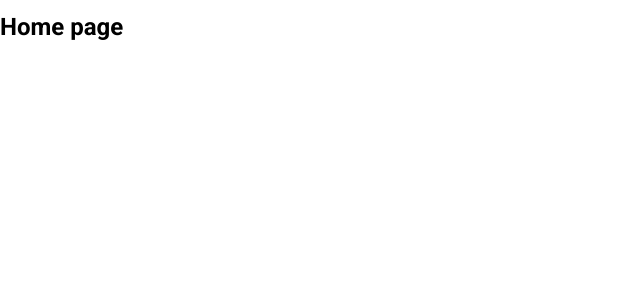
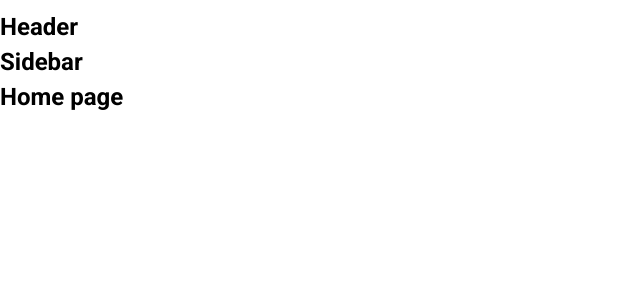
Before and after one commit to krlinh/tiktok-ui, a React (Create React App) app: page / in a window 1280 px wide. Shown: the top 300 px of the page, without its empty margins (0-640 px from the left). Built offline with nearby package versions, Linux system fonts and the light colour scheme.

Commit message:
c5 - Cấu hình Router/Layout cho dự án

```diff
--- a/src/App.js
+++ b/src/App.js
@@ -1,13 +1,31 @@
 import { BrowserRouter as Router, Routes, Route } from 'react-router-dom';
 import { publicRoutes } from '~/routes/index';
+import { DefaultLayout } from '~/components/Layouts';
+import { Fragment } from 'react';
 function App() {
     return (
         <Router>
             <div className="App">
                 <Routes>
                     {publicRoutes.map((route, index) => {
+                        let Layout = DefaultLayout;
+                        if (route.layout) {
+                            Layout = route.layout;
+                        } else if (route.layout === null) {
+                            Layout = Fragment;
+                        }
                         const Page = route.component;
-                        return <Route key={index} path={route.path} element={<Page />} />;
+                        return (
+                            <Route
+                                key={index}
+                                path={route.path}
+                                element={
+                                    <Layout>
+                                        <Page />
+                                    </Layout>
+                                }
+                            />
+                        );
                     })}
                 </Routes>
             </div>
--- /dev/null
+++ b/src/components/Layouts/DefaultLayout/Sidebar/index.js
@@ -0,0 +1,9 @@
+function Sidebar() {
+    return (
+        <aside>
+            <h2>Sidebar</h2>
+        </aside>
+    );
+}
+
+export default Sidebar;
--- /dev/null
+++ b/src/components/Layouts/DefaultLayout/index.js
@@ -0,0 +1,16 @@
+import Header from '~/components/Layouts/components/Header';
+import Sidebar from './Sidebar';
+
+function DefaultLayout({ children }) {
+    return (
+        <div>
+            <Header />
+            <div className="container">
+                <Sidebar />
+                <div className="content">{children}</div>
+            </div>
+        </div>
+    );
+}
+
+export default DefaultLayout;
--- /dev/null
+++ b/src/components/Layouts/HeaderOnly/index.js
@@ -0,0 +1,14 @@
+import Header from '~/components/Layouts/components/Header';
+
+function HeaderOnly({ children }) {
+    return (
+        <div>
+            <Header />
+            <div className="container">
+                <div className="content">{children}</div>
+            </div>
+        </div>
+    );
+}
+
+export default HeaderOnly;
--- /dev/null
+++ b/src/components/Layouts/components/Header/index.js
@@ -0,0 +1,5 @@
+function Header() {
+    return <h2>Header</h2>;
+}
+
+export default Header;
--- /dev/null
+++ b/src/components/Layouts/index.js
@@ -0,0 +1,2 @@
+export { default as DefaultLayout } from './DefaultLayout';
+export { default as HeaderOnly } from './HeaderOnly';
--- /dev/null
+++ b/src/pages/Search/index.js
@@ -0,0 +1,5 @@
+function Search() {
+    return <h2>Search page</h2>;
+}
+
+export default Search;
--- /dev/null
+++ b/src/pages/Upload/index.js
@@ -0,0 +1,5 @@
+function Upload() {
+    return <h2>Upload page</h2>;
+}
+
+export default Upload;
--- a/src/routes/index.js
+++ b/src/routes/index.js
@@ -1,8 +1,14 @@
+import { HeaderOnly } from '~/components/Layouts';
 import Home from '~/pages/Home';
 import Following from '~/pages/Following';
+import Upload from '~/pages/Upload';
+import Search from '~/pages/Search';
+
 const publicRoutes = [
     { path: '/', component: Home },
     { path: '/following', component: Following },
+    { path: '/upload', component: Upload, layout: HeaderOnly },
+    { path: '/search', component: Search, layout: null },
 ];
 
 const privateRoutes = [];
```
